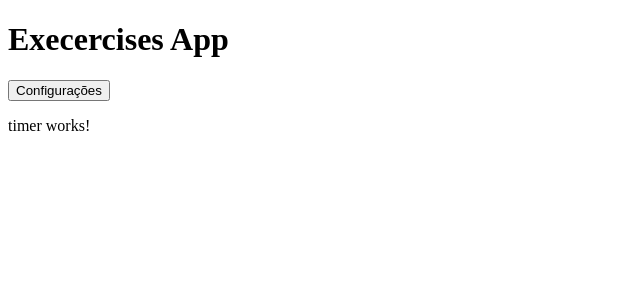
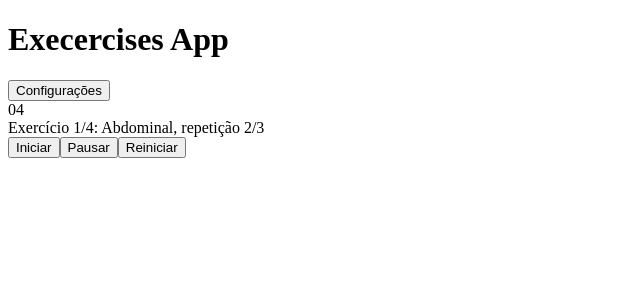
Before and after one commit to denysLerroan/Course-Angular-IGTI-app-Execsises, an Angular app: page / in a window 1280 px wide. Shown: the top 300 px of the page, without its empty margins (0-640 px from the left). Built offline with nearby package versions, Linux system fonts and the light colour scheme.

Commit message:
Initial timer template & code refactoring with @Input properties to adjust the code hierarchy

```diff
--- a/src/app/app.component.html
+++ b/src/app/app.component.html
@@ -4,6 +4,6 @@
     <button *ngIf="!config" (click)="config = true">Configurações</button>
     <button *ngIf="config" (click)="config = false">Voltar</button>
   </div>
-  <app-config *ngIf="config">Configurações</app-config>
-  <app-timer *ngIf="!config">Cronômetro</app-timer>
+  <app-config *ngIf="config" [exercises]="exercises">Configurações</app-config>
+  <app-timer *ngIf="!config" [exercises]="exercises">Cronômetro</app-timer>
 </div>
--- a/src/app/app.component.ts
+++ b/src/app/app.component.ts
@@ -1,4 +1,5 @@
 import { Component } from '@angular/core';
+import { Exercise } from './exercise';
 
 @Component({
   selector: 'app-root',
@@ -7,4 +8,5 @@ import { Component } from '@angular/core';
 })
 export class AppComponent {
   config: boolean = false;
+  exercises: Exercise[] = [];
 }
--- a/src/app/config/config.component.ts
+++ b/src/app/config/config.component.ts
@@ -1,4 +1,4 @@
-import { Component } from '@angular/core';
+import { Component, Input } from '@angular/core';
 import { Exercise } from '../exercise';
 
 @Component({
@@ -7,7 +7,7 @@ import { Exercise } from '../exercise';
   styleUrls: ['./config.component.css'],
 })
 export class ConfigComponent {
-  exercises: Exercise[] = [];
+  @Input() exercises: Exercise[] = [];
 
   exercise: Exercise = {
     name: '',
--- a/src/app/timer/timer.component.html
+++ b/src/app/timer/timer.component.html
@@ -1 +1,7 @@
-<p>timer works!</p>
+<div>04</div>
+<div>Exercício 1/4: Abdominal, repetição 2/3</div>
+<div>
+  <button>Iniciar</button>
+  <button>Pausar</button>
+  <button>Reiniciar</button>
+</div>
```
Also changed, not shown: src/app/timer/timer.component.ts (+6 -6 lines).
